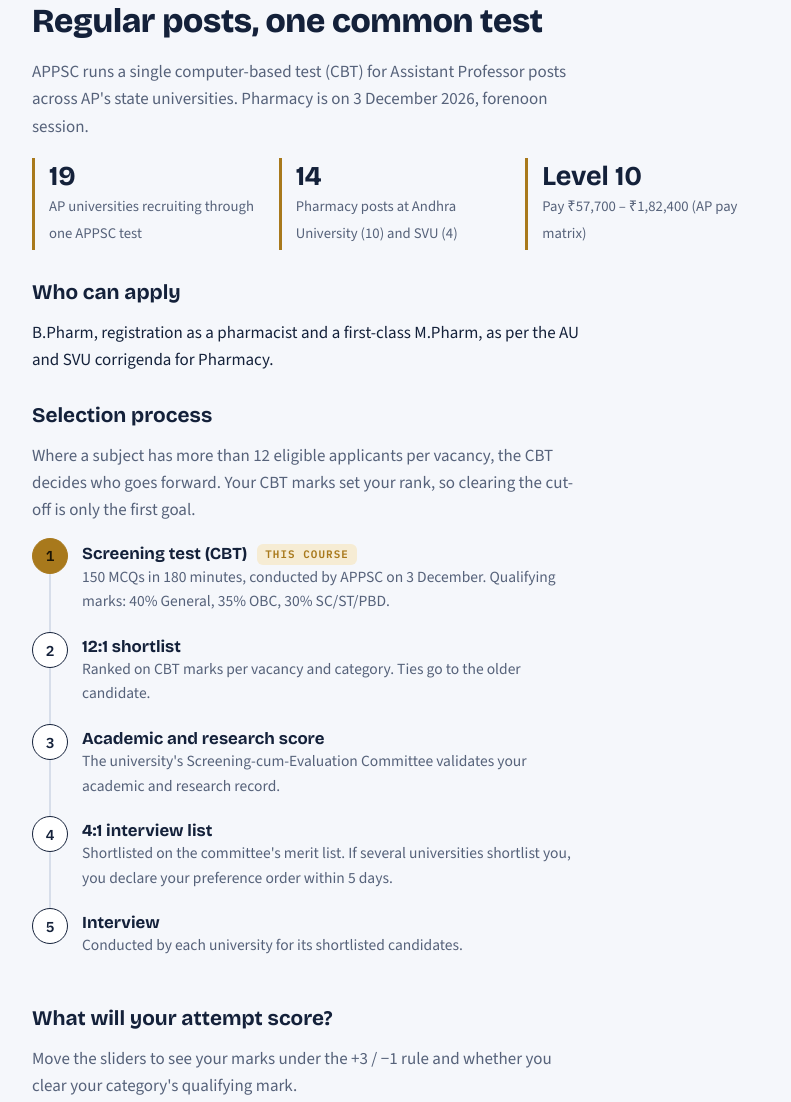
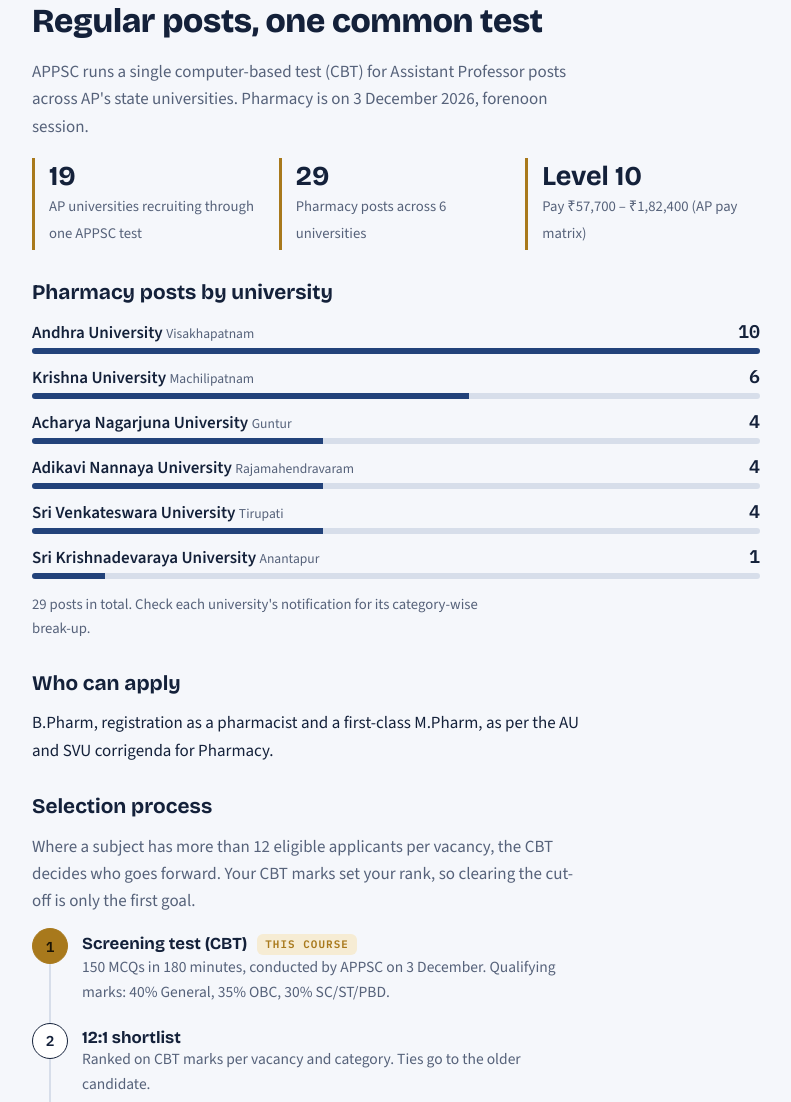
Before and after one commit to ajreddys/ap-asst-prof-pharmacy, a plain HTML site: page index.html in a window 1280 px wide. Shown: the part 1197-2299 px from the top of the page, without its empty margins (244-1035 px from the left). Drawn offline with nearby package versions, Linux system fonts and the light colour scheme.

Commit message:
cloudflare token installed

```diff
--- a/index.html
+++ b/index.html
@@ -174,6 +174,14 @@
 .toc a[aria-current="true"]{background:var(--navy);color:var(--navy-ink);border-color:var(--navy)}
 .toc a[aria-current="true"] span{color:inherit}
 
+/* Posts by university */
+.posts{list-style:none;margin:0;padding:0;display:flex;flex-direction:column;gap:10px}
+.posts li{display:grid;grid-template-columns:1fr auto;gap:4px 12px;align-items:baseline}
+.posts span{font-weight:600;line-height:1.3}
+.posts small{font-weight:400;color:var(--muted);font-size:.85rem;white-space:nowrap}
+.posts b{font:600 1.15rem var(--mono);font-variant-numeric:tabular-nums}
+.posts i{grid-column:1/-1;height:6px;border-radius:999px;background:linear-gradient(90deg,var(--navy) var(--w),var(--line) var(--w))}
+
 /* Sub-blocks inside a section */
 .block{display:flex;flex-direction:column;gap:14px;margin-top:14px}
 .block > h3{font-size:1.3rem}
@@ -269,8 +277,21 @@
     <p class="lead">APPSC runs a single computer-based test (CBT) for Assistant Professor posts across AP's state universities. Pharmacy is on 3 December 2026, forenoon session.</p>
     <div class="facts">
       <div class="fact"><b>19</b><span>AP universities recruiting through one APPSC test</span></div>
-      <div class="fact"><b>14</b><span>Pharmacy posts at Andhra University (10) and SVU (4)</span></div>
+      <div class="fact"><b>29</b><span>Pharmacy posts across 6 universities</span></div>
       <div class="fact"><b>Level 10</b><span>Pay ₹57,700 – ₹1,82,400 (AP pay matrix)</span></div>
+    </div>
+
+    <div class="block">
+      <h3>Pharmacy posts by university</h3>
+      <ol class="posts">
+          <li><span>Andhra University <small>Visakhapatnam</small></span><b>10</b><i style="--w:100%"></i></li>
+          <li><span>Krishna University <small>Machilipatnam</small></span><b>6</b><i style="--w:60%"></i></li>
+          <li><span>Acharya Nagarjuna University <small>Guntur</small></span><b>4</b><i style="--w:40%"></i></li>
+          <li><span>Adikavi Nannaya University <small>Rajamahendravaram</small></span><b>4</b><i style="--w:40%"></i></li>
+          <li><span>Sri Venkateswara University <small>Tirupati</small></span><b>4</b><i style="--w:40%"></i></li>
+          <li><span>Sri Krishnadevaraya University <small>Anantapur</small></span><b>1</b><i style="--w:10%"></i></li>
+      </ol>
+      <p class="note">29 posts in total. Check each university's notification for its category-wise break-up.</p>
     </div>
 
     <div class="block">
@@ -389,7 +410,7 @@
   </section>
 
   <footer class="src">
-    Exam details are from the APPSC web note dated 05.10.2026 and the Andhra University, SVU and SPMVV recruitment notifications (2026). Always confirm dates on the APPSC and university websites. Pharmakaksha is an independent coaching brand and is not affiliated with APPSC or any university.
+    Exam details are from the APPSC web note dated 05.10.2026 and the 2026 recruitment notifications of the AP state universities. Always confirm dates on the APPSC and university websites. Pharmakaksha is an independent coaching brand and is not affiliated with APPSC or any university.
   </footer>
 </div>
 
@@ -411,7 +432,7 @@
   exam: "2026-12-03T09:30:00+05:30",
   url: "https://apur26.pharmakaksha.com/",
   shareText: "APPSC Assistant Professor (Pharmacy) CBT is on 3 Dec 2026. Pharmakaksha's batch has daily tests, 5 full-length mock CBTs and a day-by-day plan:",
-  cfAnalyticsToken: ""  // Cloudflare Web Analytics token; leave "" to turn analytics off
+  cfAnalyticsToken: "23b3d0f0f896468faae551ca8b3fbcc0"  // Cloudflare Web Analytics; "" turns it off
 };
 
 const $ = id => document.getElementById(id);
```
Also changed, not shown: 1 other file.
